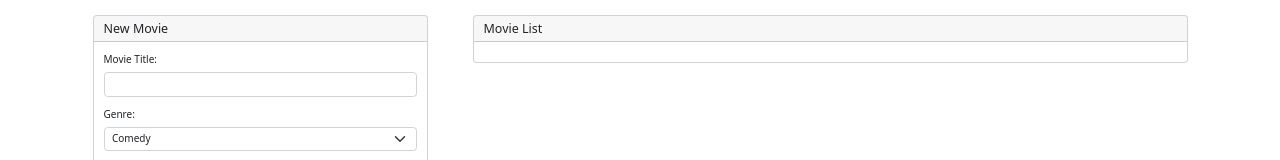
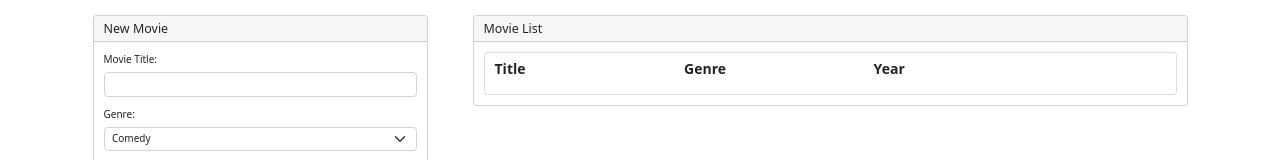
Before and after one commit to anonsas/33-multikino, a React (Create React App) app: page / in a window 1280 px wide. Shown: the top 160 px of the page. Built offline with nearby package versions, Linux system fonts and the light colour scheme.

Commit message:
Add MovieList to show movies from LocalStorage

```diff
--- a/src/App.js
+++ b/src/App.js
@@ -1,9 +1,9 @@
 import { useEffect, useState } from 'react';
 import './App.scss';
-import Create from './components/Create';
-import DataContext from './contexts/DataContext';
+import Create from './components/Movies/MovieForm';
+import MovieContext from './contexts/MovieContext';
 import { create, read } from './utils/localStorage';
-import List from './components/List';
+import { Movies } from './components/index';
 
 const key = 'movies';
 
@@ -25,18 +25,18 @@ function App() {
   }, []);
 
   return (
-    <DataContext.Provider value={{ setCreateData, movies }}>
+    <MovieContext.Provider value={{ setCreateData, movies }}>
       <div className="container">
         <div className="row">
           <div className="col-4">
             <Create />
           </div>
           <div className="col-8">
-            <List />
+            <Movies />
           </div>
         </div>
       </div>
-    </DataContext.Provider>
+    </MovieContext.Provider>
   );
 }
 
--- a/src/components/List.js
+++ /dev/null
@@ -1,23 +0,0 @@
-import React from 'react';
-import { useContext } from 'react';
-import DataContext from '../contexts/DataContext';
-import Line from './Line';
-
-function List() {
-  const { movies } = useContext(DataContext);
-
-  return (
-    <div className="card m-4">
-      <h5 className="card-header">Movie List</h5>
-      <div className="card-body">
-        <ul className="list-group">
-          {movies?.map((movie) => (
-            <Line key={movie.id} movie={movie} />
-          ))}
-        </ul>
-      </div>
-    </div>
-  );
-}
-
-export default List;
--- a/src/components/Line.js
+++ b/src/components/Movies/Movie.js
@@ -1,8 +1,7 @@
 import React from 'react';
-import genres from '../data/genres';
+import genres from '../../data/genres';
 
-function Line({ movie: { title, genre, year } }) {
-  console.log(title);
+function Movie({ movie: { title, genre, year } }) {
   return (
     <li className="list-group-item">
       <div className="movie">
@@ -14,10 +13,10 @@ function Line({ movie: { title, genre, year } }) {
           <p className="movie__content--year">{year}</p>
         </div>
         <div className="movie__actions">
-          <button type="button" className="movie__actions--edit">
+          <button type="button" className="btn btn-outline-success">
             Edit
           </button>
-          <button type="button" className="movie__actions--delete">
+          <button type="button" className="btn btn-outline-danger">
             Delete
           </button>
         </div>
@@ -26,4 +25,4 @@ function Line({ movie: { title, genre, year } }) {
   );
 }
 
-export default Line;
+export default Movie;
--- a/src/components/Create.js
+++ b/src/components/Movies/MovieForm.js
@@ -1,21 +1,22 @@
 import React, { useContext, useState } from 'react';
-import genres from '../data/genres';
-import DataContext from '../contexts/DataContext';
+import genres from '../../data/genres';
+import MovieContext from '../../contexts/MovieContext';
 
 function Create() {
   const [title, setTitle] = useState('');
-  const [genre, setGenre] = useState('1');
+  const [genre, setGenre] = useState(1);
   const [year, setYear] = useState('');
 
-  const { setCreateData } = useContext(DataContext);
+  const { setCreateData } = useContext(MovieContext);
 
   const formSubmitHandler = (e) => {
     e.preventDefault();
+    if (!title || !year) return alert('Please fill in the blanks');
 
     setCreateData({ title: title, genre: parseInt(genre), year: year });
 
     setTitle('');
-    setGenre('1');
+    setGenre(1);
     setYear('');
   };
 
@@ -31,6 +32,7 @@ function Create() {
             className="form-control"
             value={title}
             onChange={(e) => setTitle(e.target.value)}
+            required
           />
         </div>
 
@@ -58,6 +60,7 @@ function Create() {
             className="form-control"
             value={year}
             onChange={(e) => setYear(e.target.value)}
+            required
           />
         </div>
 
--- /dev/null
+++ b/src/components/Movies/Movies.js
@@ -0,0 +1,41 @@
+import React from 'react';
+import './Movies.scss';
+import { useContext } from 'react';
+import MovieContext from '../../contexts/MovieContext';
+import Movie from './Movie';
+
+function Movies() {
+  const { movies } = useContext(MovieContext);
+
+  return (
+    <div className="card m-4">
+      <h5 className="card-header">Movie List</h5>
+      <div className="card-body">
+        <ul className="list-group">
+          <li className="list-group-item">
+            <div className="movie">
+              <div className="movie__content movie__details">
+                <p>Title</p>
+                <p>Genre</p>
+                <p>Year</p>
+              </div>
+              <div className="movie__actions" style={{ visibility: 'hidden' }}>
+                <button type="button" className="btn btn-outline-success">
+                  Edit
+                </button>
+                <button type="button" className="btn btn-outline-danger">
+                  Delete
+                </button>
+              </div>
+            </div>
+          </li>
+          {movies?.map((movie) => (
+            <Movie key={movie.id} movie={movie} />
+          ))}
+        </ul>
+      </div>
+    </div>
+  );
+}
+
+export default Movies;
--- /dev/null
+++ b/src/components/Movies/Movies.scss
@@ -0,0 +1,26 @@
+.movie {
+  display: flex;
+  justify-content: space-between;
+  align-items: center;
+
+  &__details {
+    font-weight: 700;
+    font-size: 1.4rem;
+  }
+
+  &__content {
+    flex: 1;
+
+    display: grid;
+    grid-template-columns: repeat(3, 1fr);
+
+    &--title {
+      font-weight: 700;
+    }
+  }
+
+  &__actions {
+    display: flex;
+    column-gap: 2rem;
+  }
+}
--- /dev/null
+++ b/src/components/index.js
@@ -0,0 +1,3 @@
+export { default as MovieForm } from './Movies/MovieForm';
+export { default as Movies } from './Movies/Movies';
+export { default as Movie } from './Movies/Movie';
--- a/src/contexts/DataContext.js
+++ /dev/null
@@ -1,5 +0,0 @@
-import { createContext } from 'react';
-
-const DataContext = createContext();
-
-export default DataContext;
--- /dev/null
+++ b/src/contexts/MovieContext.js
@@ -0,0 +1,5 @@
+import { createContext } from 'react';
+
+const MovieContext = createContext();
+
+export default MovieContext;
```
